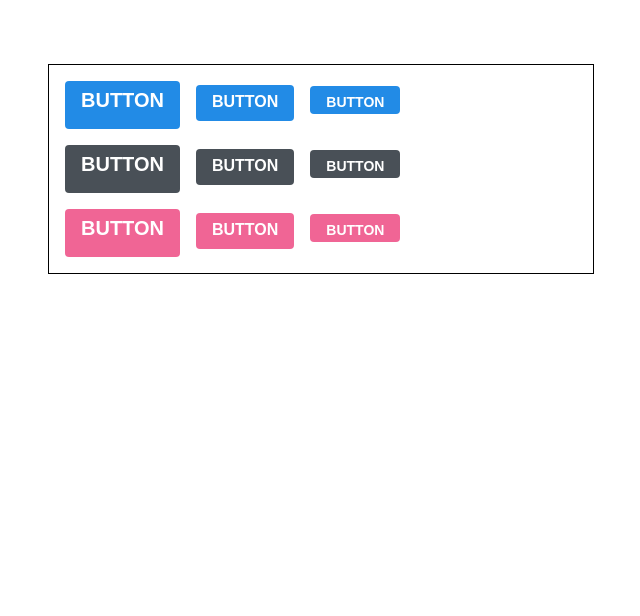
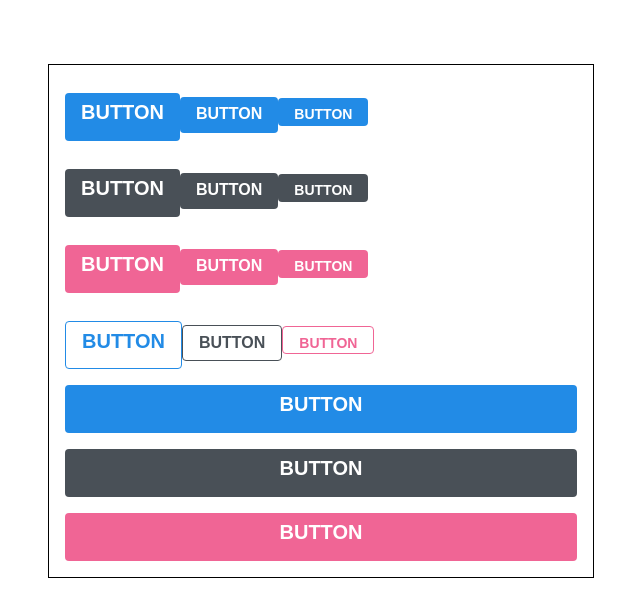
Before and after one commit to 86nichola/tutorial_react, a React (Create React App) app in the folder styling-with-styled-components/: page / in a window 1280 px wide. Shown: the top 616 px of the page, without its empty margins (319-959 px from the left). Built offline with nearby package versions, Linux system fonts and the light colour scheme.

Commit message:
fullWidth

```diff
--- a/styling-with-styled-components/src/App.js
+++ b/styling-with-styled-components/src/App.js
@@ -53,6 +53,30 @@
             BUTTON
           </Button>
         </ButtonGroup>
+
+        <ButtonGroup>
+          <Button size="large" outline>
+            BUTTON
+          </Button>
+          <Button color="gray" outline>
+            BUTTON
+          </Button>
+          <Button color="pink" size="small" outline>
+            BUTTON
+          </Button>
+        </ButtonGroup>
+
+        <ButtonGroup>
+          <Button size="large" fullWidth>
+            BUTTON
+          </Button>
+          <Button size="large" color="gray" fullWidth>
+            BUTTON
+          </Button>
+          <Button size="large" color="pink" fullWidth>
+            BUTTON
+          </Button>
+        </ButtonGroup>
       </AppBlock>
     </ThemeProvider>
   );
--- a/styling-with-styled-components/src/components/Button.js
+++ b/styling-with-styled-components/src/components/Button.js
@@ -13,6 +13,17 @@
       &:active {
         background: ${darken(0.1, selected)};
       }
+      ${(props) =>
+        props.outline &&
+        css`
+          color: ${selected};
+          background: none;
+          border: 1px solid ${selected};
+          &:hover {
+            background: ${selected};
+            color: white;
+          }
+        `}
     `;
   }}
 `;
@@ -39,6 +50,19 @@
   `}
 `;
 
+const fullWidthStyle = css`
+  ${(props) =>
+    props.fullWidth &&
+    css`
+      width: 100%;
+      justify-content: center;
+      & + & {
+        margin-left: 0;
+        margin-top: 1rem;
+      }
+    `}
+`;
+
 const StyledButton = styled.button`
   /* 공통 스타일 */
   display: inline-flex;
@@ -62,11 +86,19 @@
   & + & {
     margin-left: 1rem;
   }
+
+  ${fullWidthStyle}
 `;
 
-function Button({ children, color, size, ...rest }) {
+function Button({ children, color, size, outline, fullWidth, ...rest }) {
   return (
-    <StyledButton color={color} size={size} {...rest}>
+    <StyledButton
+      color={color}
+      size={size}
+      outline={outline}
+      fullWidth={fullWidth}
+      {...rest}
+    >
       {children}
     </StyledButton>
   );
```
Also changed, not shown: 1 other file (tests, documents, lock files or other folders).
